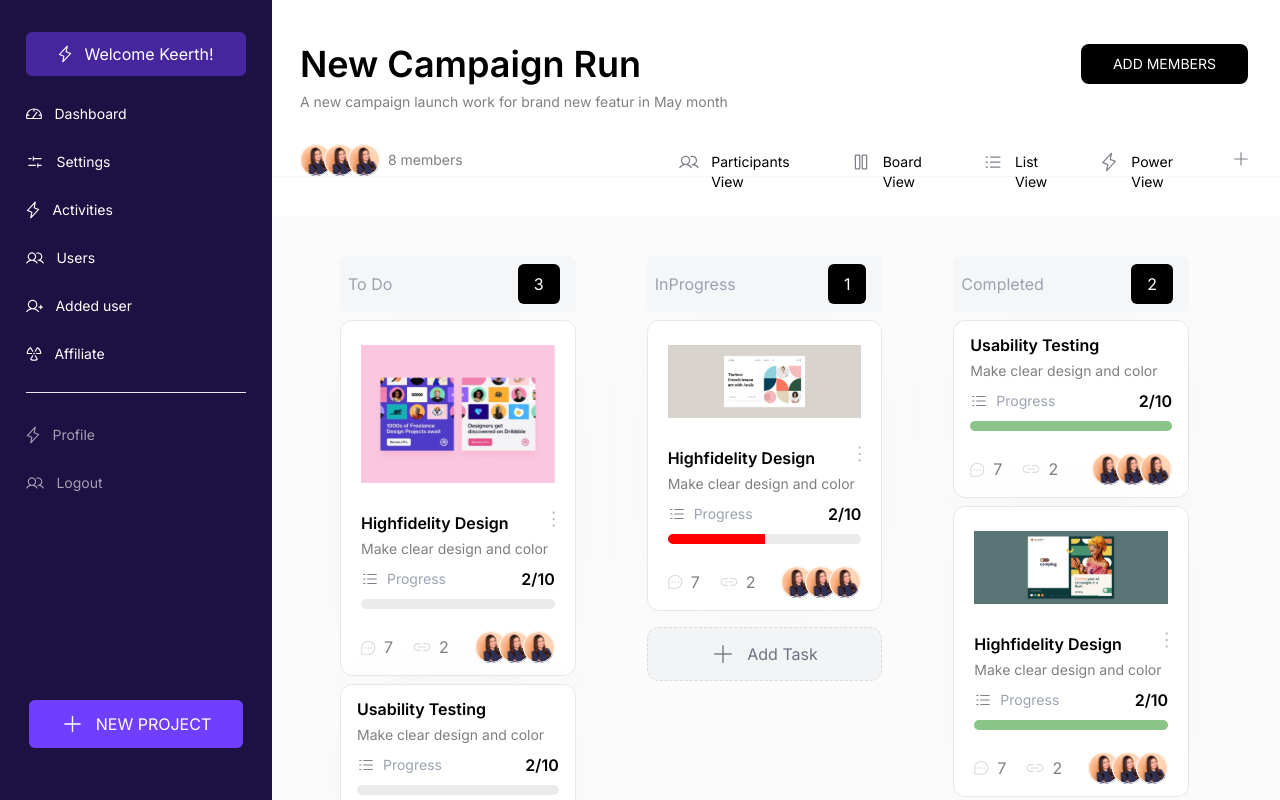
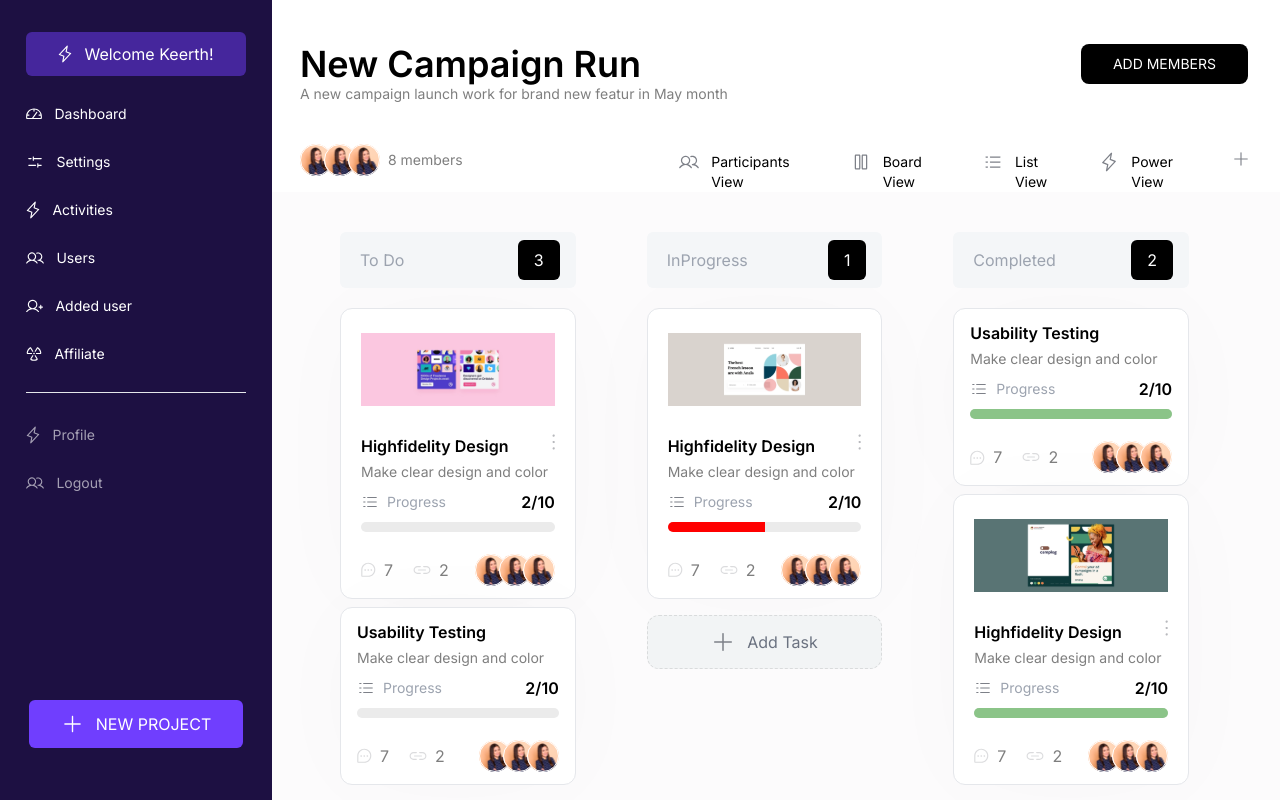
Before and after one commit to sam-c14/nupat-it-assessment-2, a React (Vite) app: page / in a window 1280 px wide. Built offline with nearby package versions, Linux system fonts and the light colour scheme.

Commit message:
Changes made to design cards with breakpoints

```diff
--- a/src/components/Designs.jsx
+++ b/src/components/Designs.jsx
@@ -1,5 +1,5 @@
 import React from "react";
-import CardImg1 from "../assets/images/CardImg1.svg";
+import CardImgPng1 from "../assets/images/CardImgPng1.png";
 import CardImg2 from "../assets/images/CardImg2.svg";
 import CardImg3 from "../assets/images/CardImg3.svg";
 import List from "../assets/images/List.svg";
@@ -12,7 +12,7 @@ import OptionsIcon from "../assets/images/OptionsIcon.svg";
 const Designs = () => {
   const designs = [
     {
-      src: CardImg1,
+      src: CardImgPng1,
       progressVal: 0,
       isTestingPresent: true,
       isTestingAbove: false,
@@ -39,17 +39,17 @@ const Designs = () => {
   return (
     <div
       style={{ paddingLeft: "300px" }}
-      className="font-inter bg-secondary mt-10 py-10 pr-8 shadow-sm overflow-hidden"
+      className="font-inter bg-secondary mt-0 py-10 pr-8 shadow-sm overflow-hidden"
     >
       <div className="grid pl-10 grid-cols-3 gap-x-3">
         {designs.map((design) => (
-          <div className="w-4/5" key={design}>
-            <div className="inline-flex items-center bg-input pr-4 w-full rounded-md py-2">
+          <div className="w-4/5 xxl:w-11/12" key={design.placeholder}>
+            <div className="inline-flex items-center bg-input pr-4 w-full rounded-md mb-3 py-2">
               <input
                 type="text"
-                disabled="true"
+                disabled={true}
                 placeholder={design.placeholder}
-                className="bg-transparent outline-none rounded-sm pl-2 w-full py-1"
+                className="bg-transparent outline-none rounded-sm pl-5 w-full py-1"
               />
               <div className="text-white rounded-md  bg-black px-4 py-2 h-5/6">
                 {design.count}
--- a/src/components/HomeHeader.jsx
+++ b/src/components/HomeHeader.jsx
@@ -28,14 +28,14 @@ const HomeHeader = () => {
   return (
     <div
       style={{ paddingLeft: "300px" }}
-      className="font-inter mb-4 pt-11 pr-8 shadow-sm"
+      className="font-inter bg-white pb-4 pt-11 pr-8 shadow-alt_2"
     >
       <div className="w-full flex justify-between ">
         <div>
           <h1 className="capitalize leading-10 font-semibold text-4xl">
             new campaign run
           </h1>
-          <p className="opacity-50 mt-2 text-sm">
+          <p className="opacity-50 xxl:mt-0 xl:mt-2 text-sm">
             A new campaign launch work for brand new featur in May month
           </p>
         </div>
@@ -45,7 +45,7 @@ const HomeHeader = () => {
           </button>
         </div>
       </div>
-      <div className="nav mt-8 flex justify-between items-center">
+      <div className="nav mt-10 flex justify-between items-center">
         <div className="flex gap-2 w-1/5 items-center">
           <img src={ProfileStack} alt="profile-stack" />
           <p className="opacity-50 text-sm">8 members</p>
--- a/src/pages/Home.jsx
+++ b/src/pages/Home.jsx
@@ -9,7 +9,7 @@ const Home = () => {
   }, []);
 
   return (
-    <div className="w-full overflow-auto xxl:h-auto lg:h-screen">
+    <div className="w-full xxl:bg-secondary overflow-auto xxl:h-auto lg:h-screen">
       <Sidebar />
       <HomeHeader />
       <Designs />
--- a/tailwind.config.js
+++ b/tailwind.config.js
@@ -19,6 +19,7 @@ export default {
       },
       boxShadow: {
         alt: "0px 0px 100px rgba(0, 0, 0, 0.02)",
+        alt_2: "0px 4px 148px rgba(0, 0, 0, 0.02);",
       },
       width: {
         68: "272px",
```
Also changed, not shown: src/assets/images/CardImg1.svg, src/assets/images/CardImgPng1.png (added).
